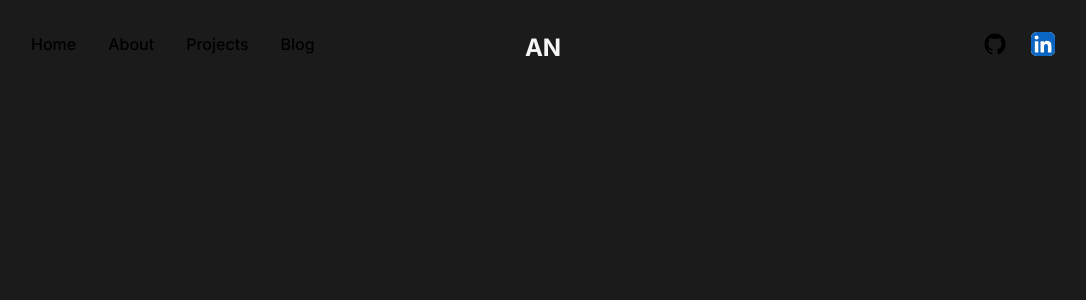
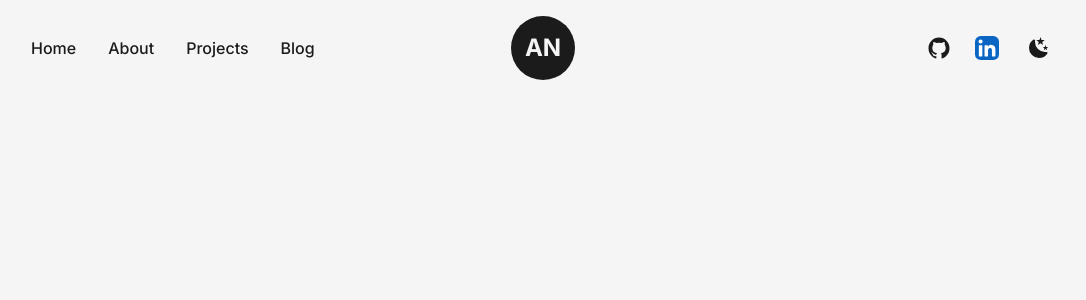
Before and after one commit to noobiecoder1942/portfolio, a Next.js app: page / in a window 1280 px wide. Shown: the top 300 px of the page, without its empty margins (97-1183 px from the left). Built offline with nearby package versions, Linux system fonts and the light colour scheme.

Commit message:
Add dark mode switcher

```diff
--- a/src/app/page.js
+++ b/src/app/page.js
@@ -8,7 +8,7 @@ export default function Home() {
         <meta name="viewport" content="width=device-width, initial-scale=1" />
         <link rel="icon" href="favicon.ico" />
       </Head>
-      <main className="bg-dark w-full min-h-screen">
+      <main className="bg-light dark:bg-dark w-full min-h-screen">
         <NavBar/>
       </main>
     </>
--- a/src/components/Logo.jsx
+++ b/src/components/Logo.jsx
@@ -9,7 +9,7 @@ const MotionLink = motion(Link);
 const Logo = () => {
   return (
     <div className='flex items-center justify-center mt-2'>
-        <MotionLink href='/' className='w-16 h-16 bg-dark text-light flex items-center justify-center rounded-full text-2xl font-bold'
+        <MotionLink href='/' className='w-16 h-16 bg-dark text-light flex items-center justify-center rounded-full text-2xl font-bold border border-solid border-transparent dark:border-light'
         whileHover={{
             backgroundColor: ['#000000', 'rgba(131, 58, 180, 1)'],
             transition: {
--- a/src/components/NavBar.jsx
+++ b/src/components/NavBar.jsx
@@ -6,9 +6,16 @@ import Logo from './Logo';
 import GithubIcon from './icons/GithubIcon';
 import LinkedInIcon from './icons/LinkedInIcon';
 import { motion } from 'framer-motion';
+import useThemeSwitcher from './hooks/useThemeSwitcher';
+import SunIcon from './icons/SunIcon';
+import MoonIcon from './icons/MoonIcon';
+import { useRouter } from 'next/navigation';
 
 
 const CustomLink = ({ href, title, className=""}) => {
+
+    const router = useRouter();
+
     return (
         <Link href={href} className={`${className}`}>
             {title}
@@ -18,8 +25,12 @@ const CustomLink = ({ href, title, className=""}) => {
 
 
 const NavBar = () => {
+
+    const [mode, setMode] = useThemeSwitcher();
+
+
   return (
-    <header className='w-full px-32 py-8 font-medium flex items-center justify-between'>
+    <header className='w-full px-32 py-8 text-dark font-medium flex items-center justify-between dark:text-light'>
         <nav className=''>
             <CustomLink href='/' title='Home' className='mr-4'/>
             <CustomLink href='/about' title='About' className='mx-4'/>
@@ -42,11 +53,25 @@ const NavBar = () => {
             <motion.a href="https://www.linkedin.com/in/abhirag-nagpure/" target={"_blank"}
             whileHover={{y: -2}}
             whileTap={{scale: 0.8}}
-            className='w-6 ml-3'
+            className='w-6 mx-3'
             ><LinkedInIcon />
             </motion.a>
 
+            <button
+                onClick={() => setMode(mode === "light" ? "dark" : "light")}
+                className={`ml-3 flex items-center justify-center rounded-full p-1
+                    ${mode === "light" ? "bg-dark text-light" : "bg-light text-dark"}`}
+                >
+                {
+                    mode === "dark" ?
+                    <SunIcon className={"fill-dark"}/>
+                    : <MoonIcon className={"fill-dark"}/>
+                }
+            </button>
+
         </nav>
+
+
 
 
         <div className='absolute left-[50%] top-2 translate-x-[-50%]'>
--- /dev/null
+++ b/src/components/hooks/useThemeSwitcher.js
@@ -0,0 +1,51 @@
+import React, { useState, useEffect } from 'react'
+
+const useThemeSwitcher = () => {
+
+    const preferDarkQuery = "(prefer-color-scheme: dark)";
+    const [mode, setMode] = useState("");
+
+    useEffect(() => {
+        const mediaQuery = window.matchMedia(preferDarkQuery);
+        const userPref = window.localStorage.getItem("theme");
+
+        const handleChange = () => {
+            if (userPref) {
+                let check = userPref === "dark" ? "dark" : "light";
+                setMode(check);
+                if (check === "dark") {
+                    document.documentElement.classList.add("dark");
+                } else {
+                    document.documentElement.classList.remove("dark");
+                }
+            } else {
+                let check = mediaQuery.matches ? "dark" : "light";
+                setMode(check);
+                if (check === "dark") {
+                    document.documentElement.classList.add("dark");
+                } else {
+                    document.documentElement.classList.remove("dark");
+                }
+            }
+        }
+
+        mediaQuery.addEventListener("change", handleChange);
+
+        return () => mediaQuery.removeEventListener("change", handleChange);
+
+    }, [])
+
+    useEffect(() => {
+        if (mode === "dark") {
+            window.localStorage.setItem("theme", "dark");
+            document.documentElement.classList.add("dark");
+        } else {
+            window.localStorage.setItem("theme", "light");
+            document.documentElement.classList.remove("dark");
+        }
+    }, [mode])
+
+    return [mode, setMode];
+}
+
+export default useThemeSwitcher
--- a/tailwind.config.js
+++ b/tailwind.config.js
@@ -5,6 +5,7 @@ module.exports = {
     "./src/components/**/*.{js,ts,jsx,tsx,mdx}",
     "./src/app/**/*.{js,ts,jsx,tsx,mdx}",
   ],
+  darkMode: "class",
   theme: {
     extend: {
       colors: {
```
